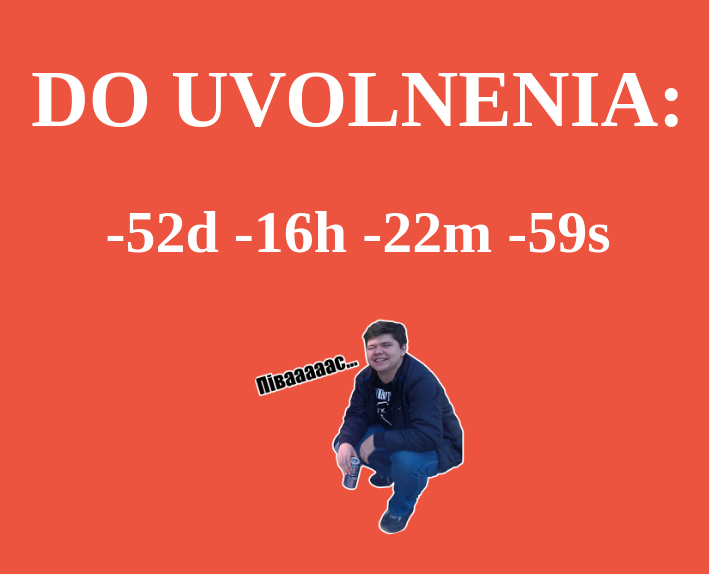
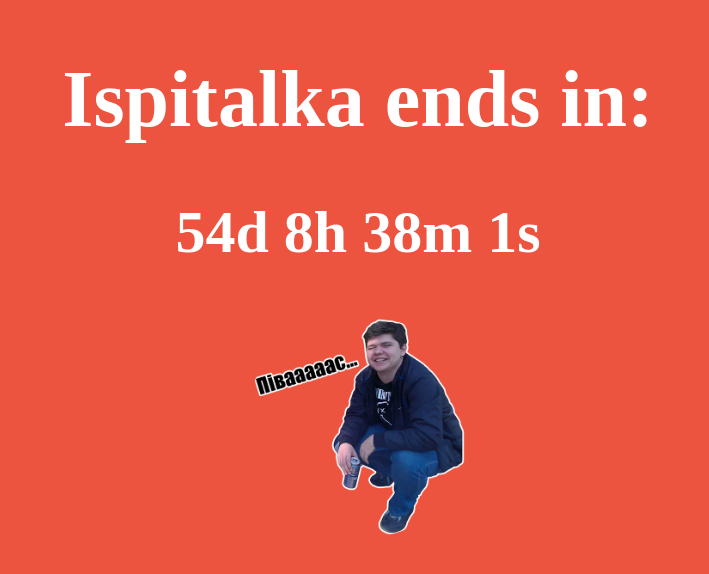
Before and after one commit to lerowhou/alctimer, a plain HTML site: page index.html in a window 1280 px wide. Shown: the whole page, without its empty margins (282-991 px from the left). Drawn offline with Linux system fonts and the light colour scheme.

Commit message:
Update index.html

```diff
--- a/index.html
+++ b/index.html
@@ -9,12 +9,12 @@
 </head>
 <body>
   <div class="buh">
-    <h1>DO UVOLNENIA:</h1>
+    <h1>Ispitalka ends in:</h1>
     <h2 id="buh"></h2>
     <img id="ph" src="sss.png" alt="BUHALOVO">
   </div>
 <script>
-  var buhich= new Date("February 18, 2019 16:00:00").getTime();
+  var buhich= new Date("June 04, 2019 16:00:00").getTime();
   function timerr(){
     var today =  new Date().getTime();
     var range = buhich - today;
```
